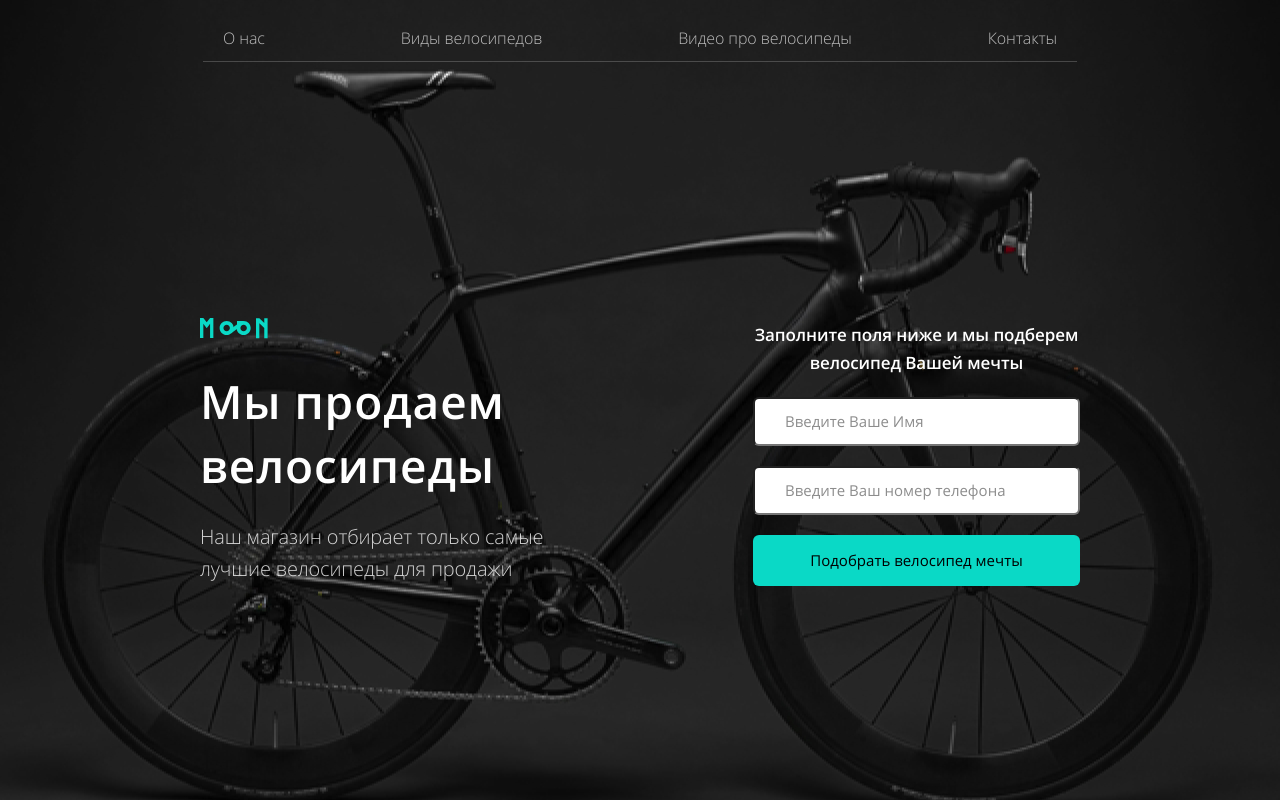
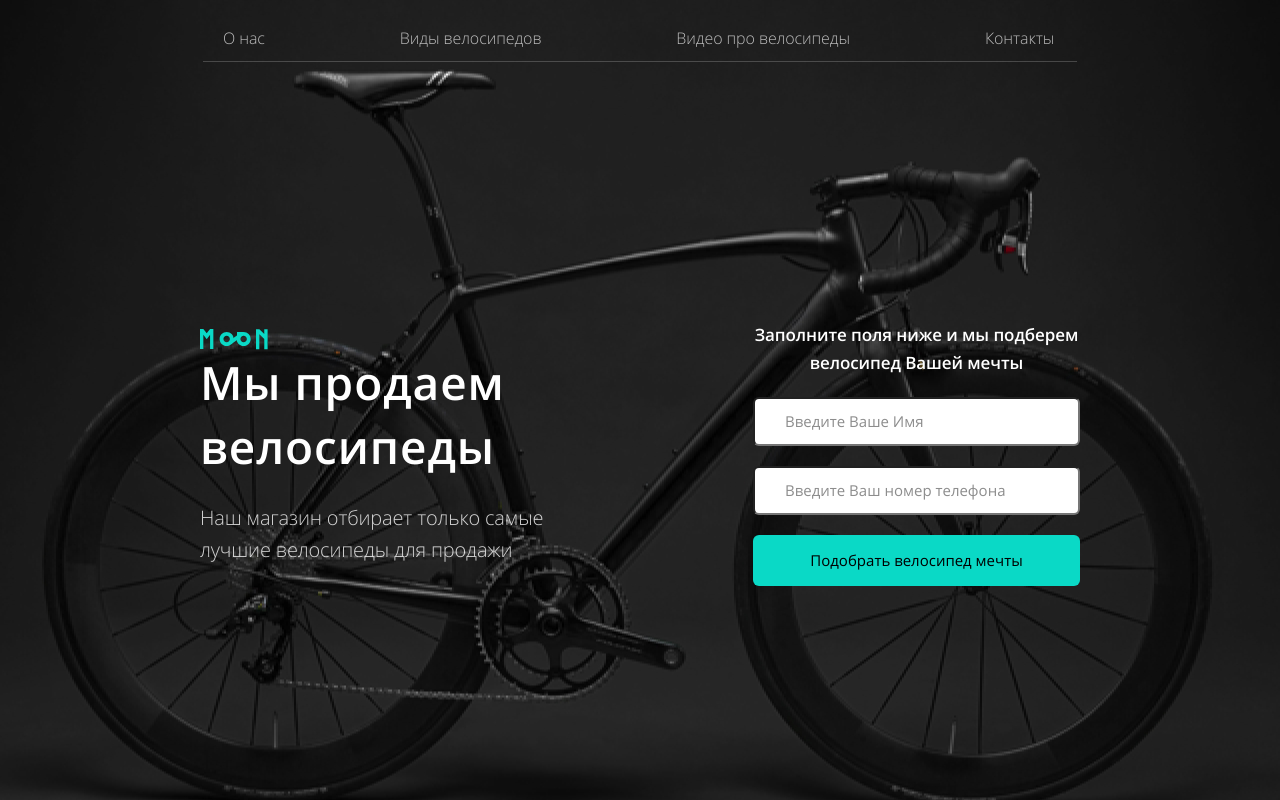
Before and after one commit to SamoylenkVi/Sevostyanova_bike, a website: page source/index.html in a window 1280 px wide. Shown: the top 800 px of the page. Drawn offline with nearby package versions, Linux system fonts and the light colour scheme; files that its build step writes are made by us from their sources; files whose address does not match are found by name.

Commit message:
Добавляет правки после проверки

```diff
--- a/source/index.html
+++ b/source/index.html
@@ -1,5 +1,5 @@
 <!DOCTYPE html>
-<html class="page" lang="en">
+<html  lang="en">
 
 <head>
   <meta charset="UTF-8">
@@ -15,6 +15,7 @@
 </head>
 
 <body>
+  <div class="page">
     <h1 class="visually-hidden">Moon - магазин велосипедов</h1>
     <header class="header">
       <div class="header__wrapper wrapper">
@@ -31,15 +32,13 @@
         </nav>
       </div>
     </header>
-  <main>
+    <main class="content">
       <section class="promo">
         <div class="promo__wrapper wrapper">
           <div class="promo__banner">
-          <a>
               <svg width="68" height="21" viewBox="0 0 68 21">
                 <use xlink:href="img/sprite_auto.svg#logo-icon"></use>
               </svg>
-          </a>
             <h2>Мы продаем велосипеды</h2>
             <p>Наш магазин отбирает только самые лучшие велосипеды для продажи</p>
           </div>
@@ -120,14 +119,12 @@
           <h2>Видео про велосипеды</h2>
           <p>В этом видео мы подробно расскажем про особенности выбора велосипеда для себя.</p>
           <div class="video-bike__container">
-          <a href="">
               <!-- 1х: 342px; 2x: 684px -->
               <picture>
                 <source type="image/webp" srcset="img/video-bike.webp 1x, img/video-bike@2x.webp 2x">
                 <img class="video-bike__media" src="img/video-bike.jpg" srcset="img/video-bike@2x.jpg" width="342" height="512" alt="Подробнее про велосипеды">
               </picture>
-          </a>
-          <button class="video-bike__button" aria-label="Запустить видео"></button>
+            <button type="button" class="video-bike__button" aria-label="Запустить видео"></button>
           </div>
         </div>
       </section>
@@ -157,6 +154,7 @@
         </div>
       </div>
     </footer>
+  </div>
   <script src="js/bundle.min.js"></script>
 </body>
 
--- a/source/sass/blocks/assortment.scss
+++ b/source/sass/blocks/assortment.scss
@@ -92,6 +92,7 @@
 .assortment__picture--road {
   transform: translateY(13px);
   border-radius: 10px;
+  width: 342px;
 
   &::before {
     position: absolute;
@@ -108,6 +109,7 @@
 
   @include tablet {
     transform: translateY(0);
+    width: 270px;
 
     &::before {
       width: 127px;
@@ -137,6 +139,7 @@
 
 .assortment__picture--mountain {
   transform: translateY(42px);
+  width: 342px;
 
   &::after,
   &::before {
@@ -160,6 +163,7 @@
 
   @include tablet {
     transform: translateY(0);
+    width: 270px;
 
     &::before,
     &::after {
@@ -180,6 +184,7 @@
 
 .assortment__picture--child {
   transform: translateY(4px);
+  width: 342px;
 
   &::before {
     position: absolute;
@@ -194,6 +199,8 @@
   }
 
   @include tablet {
+    width: 270px;
+
     &::before {
       width: 68px;
       height: 68px;
--- /dev/null
+++ b/source/sass/blocks/content.scss
@@ -0,0 +1,3 @@
+.content {
+  flex: 1 0 auto;
+}
--- a/source/sass/blocks/footer.scss
+++ b/source/sass/blocks/footer.scss
@@ -1,3 +1,7 @@
+.footer {
+  flex: 0 0 auto;
+}
+
 .footer__wrapper {
   display: flex;
   flex-direction: row;
--- a/source/sass/blocks/navigation.scss
+++ b/source/sass/blocks/navigation.scss
@@ -43,11 +43,13 @@
   display: flex;
   flex-direction: row;
   flex-wrap: wrap;
-  justify-content: space-between;
+  justify-content: flex-start;
   align-items: center;
   min-height: 62px;
   padding: 17px 20px 0;
   border-bottom: 1px solid $border-white;
+  column-gap: 135px;
+
 
   @include tablet {
     flex-direction: column;
--- a/source/sass/blocks/page.scss
+++ b/source/sass/blocks/page.scss
@@ -1,6 +1,8 @@
 .page {
   @include font-options($family, $default-font-size, $default-line-height, $normal-font-weight, $black);
-  height: 100%;
+  min-height: 100vh;
+  display: flex;
+  flex-direction: column;
 }
 
 .page h2 {
--- a/source/sass/blocks/video.scss
+++ b/source/sass/blocks/video.scss
@@ -1,21 +1,30 @@
+.video-bike {
+  background: linear-gradient($video-grey 87.7%, $white 7%);
+
+  @include tablet {
+    background: linear-gradient(#131314 82.7%, $white 18%);
+  }
+
+  @include mobile {
+    background: linear-gradient(#131314 79.7%, $white 21%);
+  }
+}
+
 .video-bike__wrapper {
   display: flex;
   flex-direction: column;
   justify-content: center;
   align-items: center;
-  background: linear-gradient($video-grey 87.7%, $white 7%);
   padding: 70px 25px 50px;
   min-height: 706px;
 
   @include tablet {
     min-height: 413px;
     padding: 15px 25px 37px;
-    background: linear-gradient(#131314 82.7%, $white 18%);
   }
 
   @include mobile {
     padding: 83px 0;
-    background: linear-gradient(#131314 79.7%, $white 21%);
   }
 }
 
--- a/source/sass/global/global.scss
+++ b/source/sass/global/global.scss
@@ -11,6 +11,7 @@ html {
 
 body {
   margin: 0;
+  height: 100%;
 }
 
 img {
--- a/source/sass/style.scss
+++ b/source/sass/style.scss
@@ -8,6 +8,7 @@
 
 //Blocks
 @import "blocks/page.scss";
+@import "blocks/content.scss";
 @import "blocks/wrapper.scss";
 @import "blocks/header.scss";
 @import "blocks/navigation.scss";
```
Also changed, not shown: build/css/style.min.css, build/index.html, 1 other file. Lines whose indentation alone changed are shown as unchanged.
